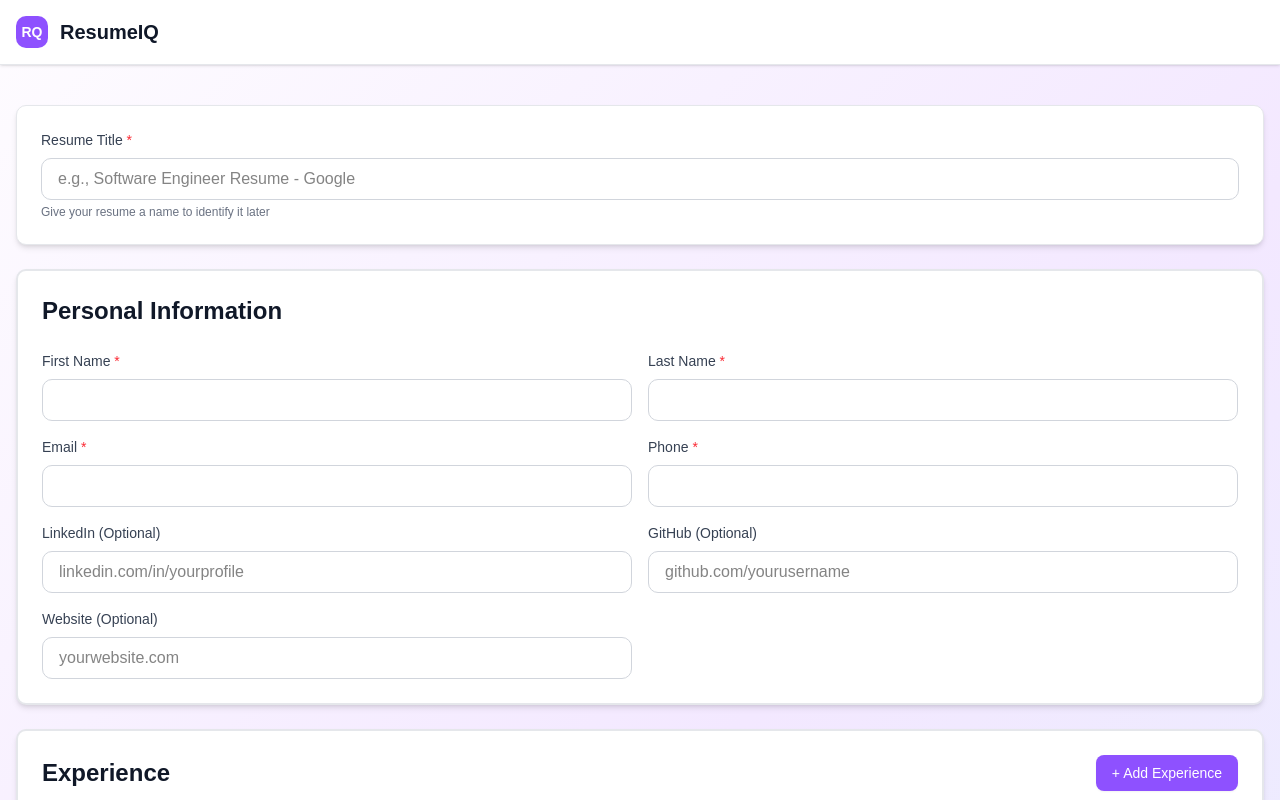
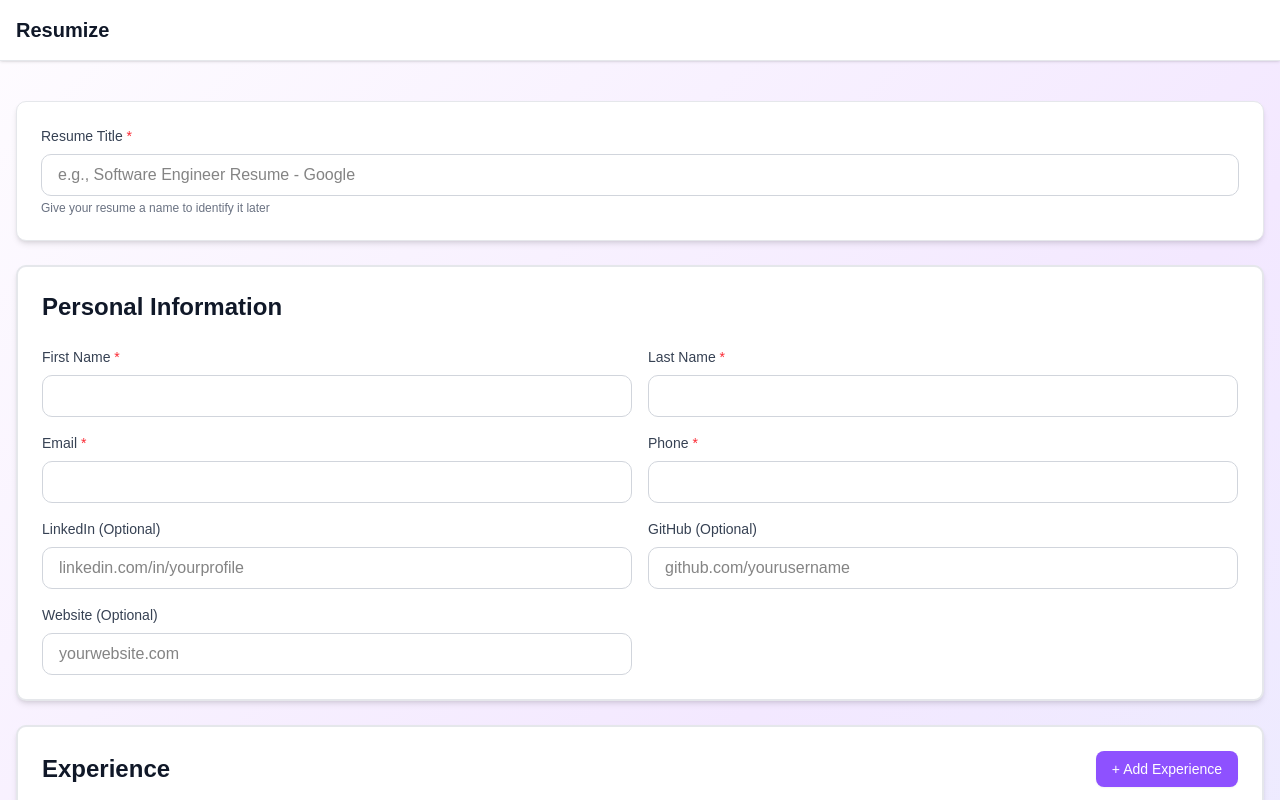
Before and after one commit to mission077/resume-analyzer, a Next.js app: page /dashboard/resumebuilder/build in a window 1280 px wide. Shown: the top 800 px of the page. Built offline with nearby package versions, Linux system fonts and the light colour scheme; a web font is replaced by a local one.

Commit message:
Fix Project Title

```diff
--- a/components/subHeader/index.tsx
+++ b/components/subHeader/index.tsx
@@ -11,15 +11,11 @@ export const SubHeader = () => {
   return (
     <header className="bg-white border-b border-gray-200 sticky top-0 z-50 shadow-sm">
       <div className="container mx-auto flex items-center justify-between py-4 px-4">
-        {/* Logo and App Name */}
+        {/* App Name */}
         <Link
           href="/dashboard"
-          className="flex items-center gap-3 hover:opacity-80 transition-opacity"
+          className="hover:opacity-80 transition-opacity"
         >
-          {/* Mock Logo - Replace with actual logo later */}
-          <div className="w-8 h-8 bg-violet-500 rounded-lg flex items-center justify-center">
-            <span className="text-white font-bold text-sm">RQ</span>
-          </div>
           <span className="text-xl font-bold text-gray-900">
             {Strings.appName}
           </span>
--- a/components/ui/strings.tsx
+++ b/components/ui/strings.tsx
@@ -6,7 +6,7 @@ import { cva, type VariantProps } from "class-variance-authority"
 
 import { cn } from "@/lib/utils"
 
-export const appName = "ResumeIQ";
+export const appName = "Resumize";
 export const appTitle = "Craft resumes that pass ATS and impress hiring managers";
 export const appDesc = "ResumeIQ analyzes your resume for skills, keywords, and structure. Get actionable tips, optimization suggestions, and a score you can track over time.";
 export const getStarted = "Get Started";
```
